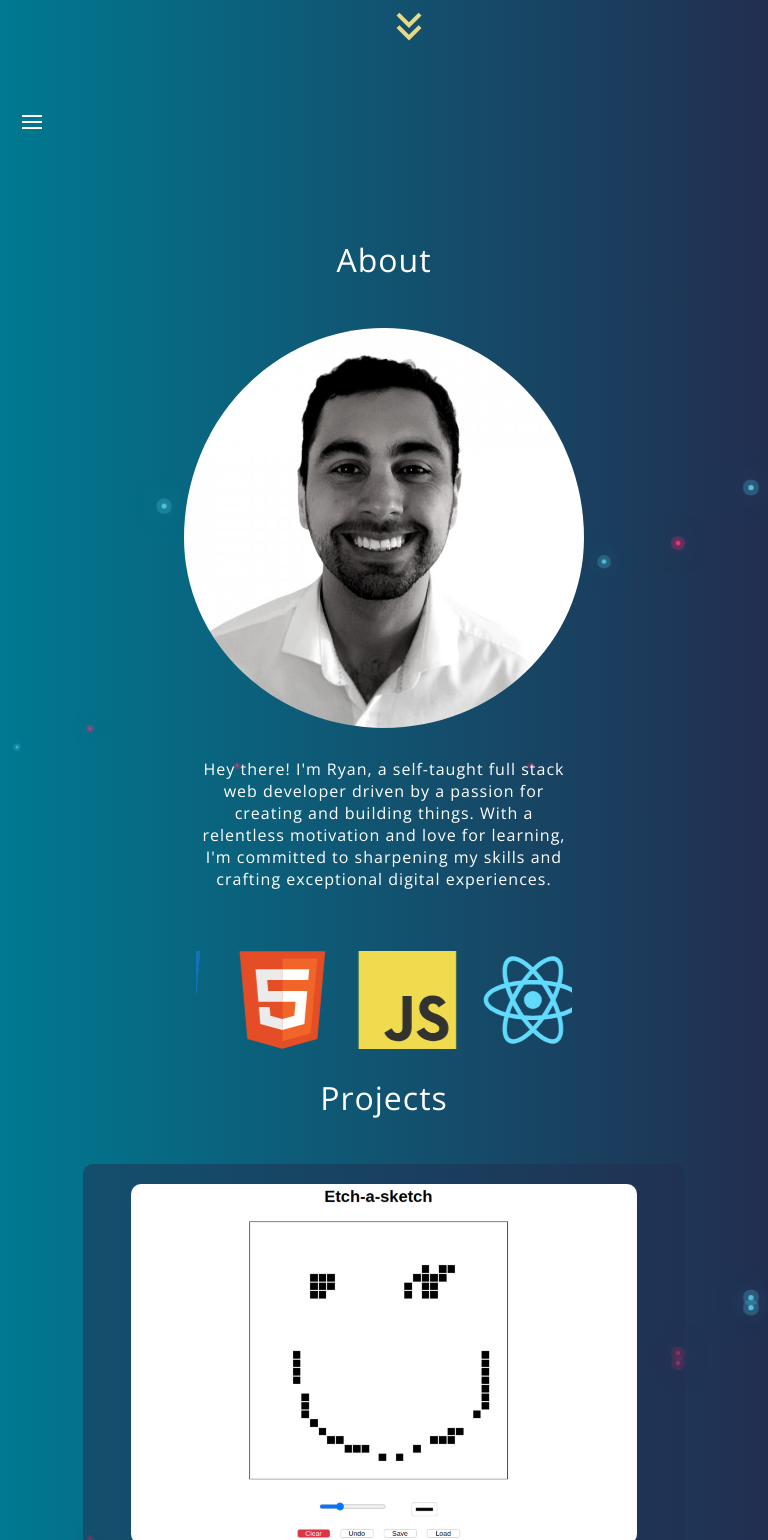
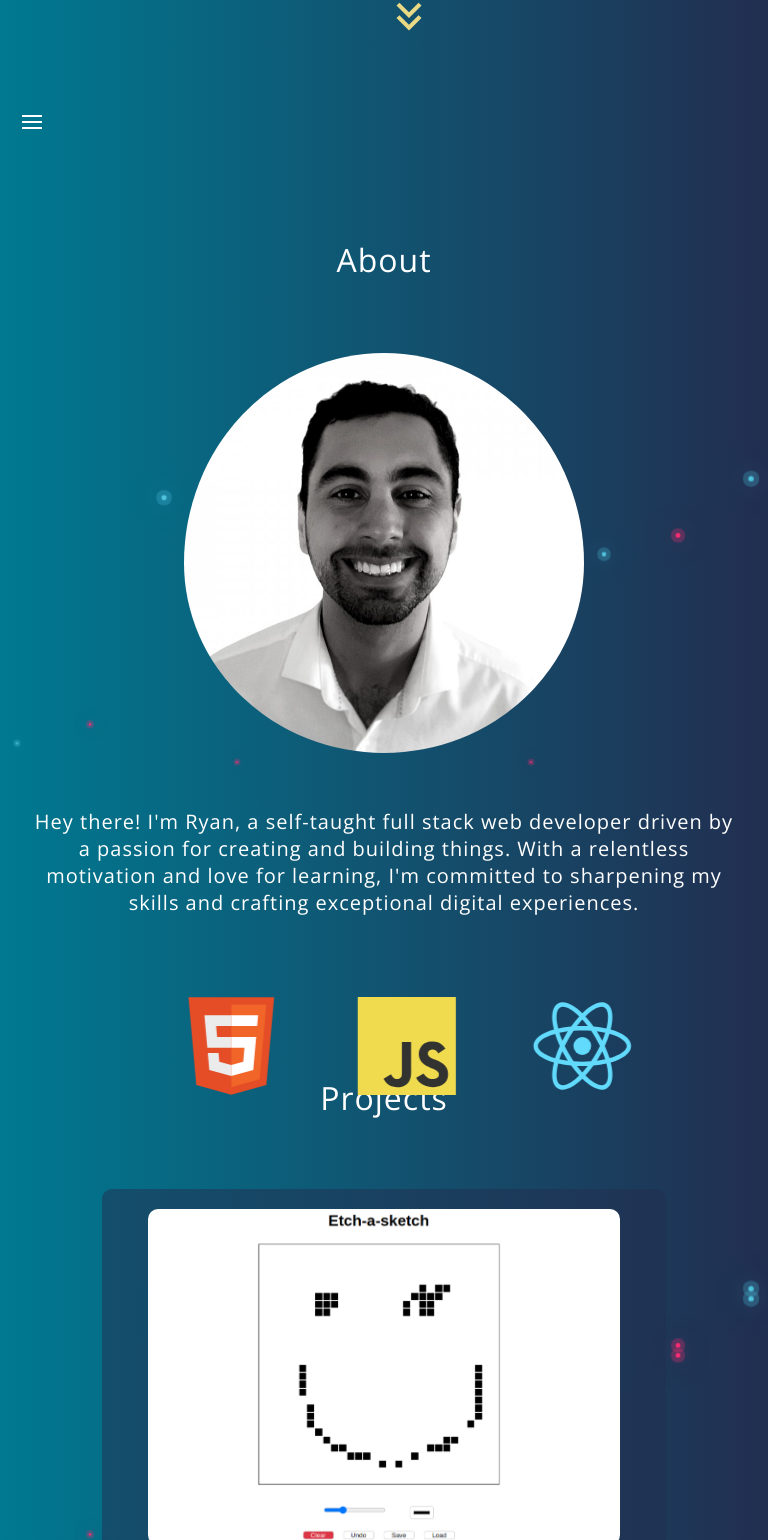
Before and after one commit to justryan55/portfolio, a React (Create React App) app: page /home in a window 768 px wide. Shown: the part 720-2260 px from the top of the page. Built offline with nearby package versions, Linux system fonts and the light colour scheme.

Commit message:
responsive layouts added

```diff
--- a/src/App.css
+++ b/src/App.css
@@ -133,7 +133,7 @@
     right: 0;
     list-style-type: none;
     padding: 20px;
-
+    background-color: rgba(0, 0, 0, 0.8);
 }
 
 .mobile-menu li {
@@ -141,7 +141,6 @@
     justify-content: center;
     margin-bottom: 5px;
     padding: 15px;
-    background-color: rgba(0, 0, 0, 0.8);
     color: white;
 }
 
@@ -406,10 +405,99 @@ form {
     textarea {
         width: 100%;
     }
+}
 
+@media screen and (min-width: 768px) and (max-width: 1023px){
+    .profile-image {
+        width: 25em;
+        margin-top: 25px;
+    }
 
+    .about {
+        min-height: 85vh;
+    }
 
+    .section-text {
+        width: 95%;
+        font-size: 1.25em;
+        margin-top: 25px;
+        padding-bottom: 0px;
+    }
 
+    .project-section {
+        margin-bottom: 25px;
+    }
 
+    .project-container {
+        max-width: 75%;
+        padding-bottom: 200px;
+    }
 
+    .project-card {
+        padding-bottom: 125px;
+    }
+
+    .crsl {
+        width: 70%;
+        margin-top: 80px;
+    }
+
+    .crsl img {
+        height: 100px;
+    }
+
+    .header{
+        font-size: 2.5em;
+    }
+
+    .second-header {
+        font-size: 1em;
+    }
+
+    .contact-section {
+        min-height: 40vh;
+    }
+
+    .contact-form {
+        padding: 30px;
+        width: 80%;
+    }
+
+    .contact-text {
+        font-size: 0.5em;
+        padding-top: 15px;
+    }
+
+    input {
+        width: 100%;
+        padding: 5px;
+        box-sizing: border-box;
+    }
+
+    textarea {
+        width: 100%;
+    }
+
+    .footer {
+        padding-bottom: 80px;
+    }
 }
+
+@media screen and (min-width: 2000px){
+    .section-header {
+        padding-bottom: 30px;
+    }
+
+    .section-text {
+        font-size: 1.5em;
+        padding-top: 50px;
+    }
+
+    .crsl {
+        padding-top: 100px;
+    }
+
+    .project-section {
+        padding-bottom: 100px;
+    }
+}
```
